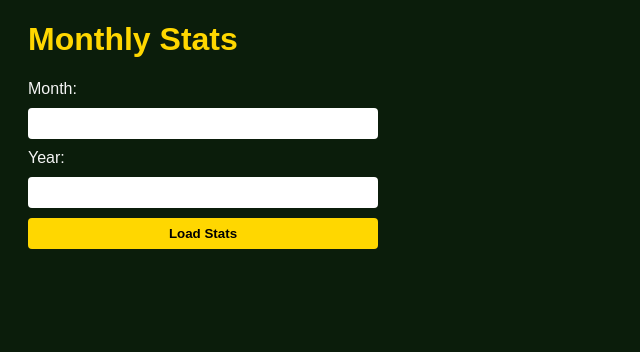
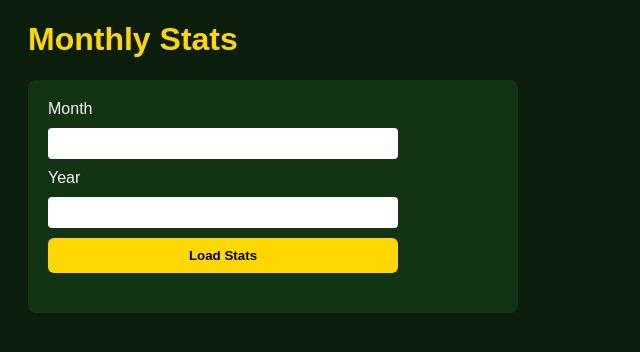
Before and after one commit to craignim1609-pixel/Horse-Racing-Tracker, a FastAPI app: template app/templates/stats.html in a window 1280 px wide. Shown: the part 72-424 px from the top of the page, without its empty margins (0-640 px from the left). Run offline with FastAPI, Linux system fonts and the light colour scheme; the template is opened without the code that fills it, so the values that code supplies are empty.

Commit message:
Update stats.html

```diff
--- a/app/templates/stats.html
+++ b/app/templates/stats.html
@@ -5,6 +5,7 @@
     <link rel="stylesheet" href="/static/style.css">
 </head>
 <body>
+
 <nav class="navbar">
     <a href="/home">Home</a>
     <a href="/add-pick">Add Pick</a>
@@ -16,21 +17,37 @@
 
 <h1>Monthly Stats</h1>
 
+<div class="form-card">
     <form id="statsForm">
-        <label>Month:</label>
-        <input name="month" type="number" required>
+        <label>Month</label>
+        <input name="month" type="number" min="1" max="12" required>
 
-        <label>Year:</label>
+        <label>Year</label>
         <input name="year" type="number" required>
 
-        <button type="submit">Load Stats</button>
+        <button type="submit" class="submit-btn">Load Stats</button>
     </form>
+</div>
 
-    <div id="statsOutput"></div>
+<div id="statsSummary" class="stats-summary"></div>
+
+<table id="statsTable" class="stats-table" style="display:none;">
+    <thead>
+        <tr>
+            <th>Player</th>
+            <th>Wins</th>
+            <th>Places</th>
+            <th>Loses</th>
+            <th>NR</th>
+        </tr>
+    </thead>
+    <tbody></tbody>
+</table>
 
 <script src="/static/app.js"></script>
 <script>
     setupStatsForm();
 </script>
+
 </body>
 </html>
```
Lines whose indentation alone changed are shown as unchanged.
